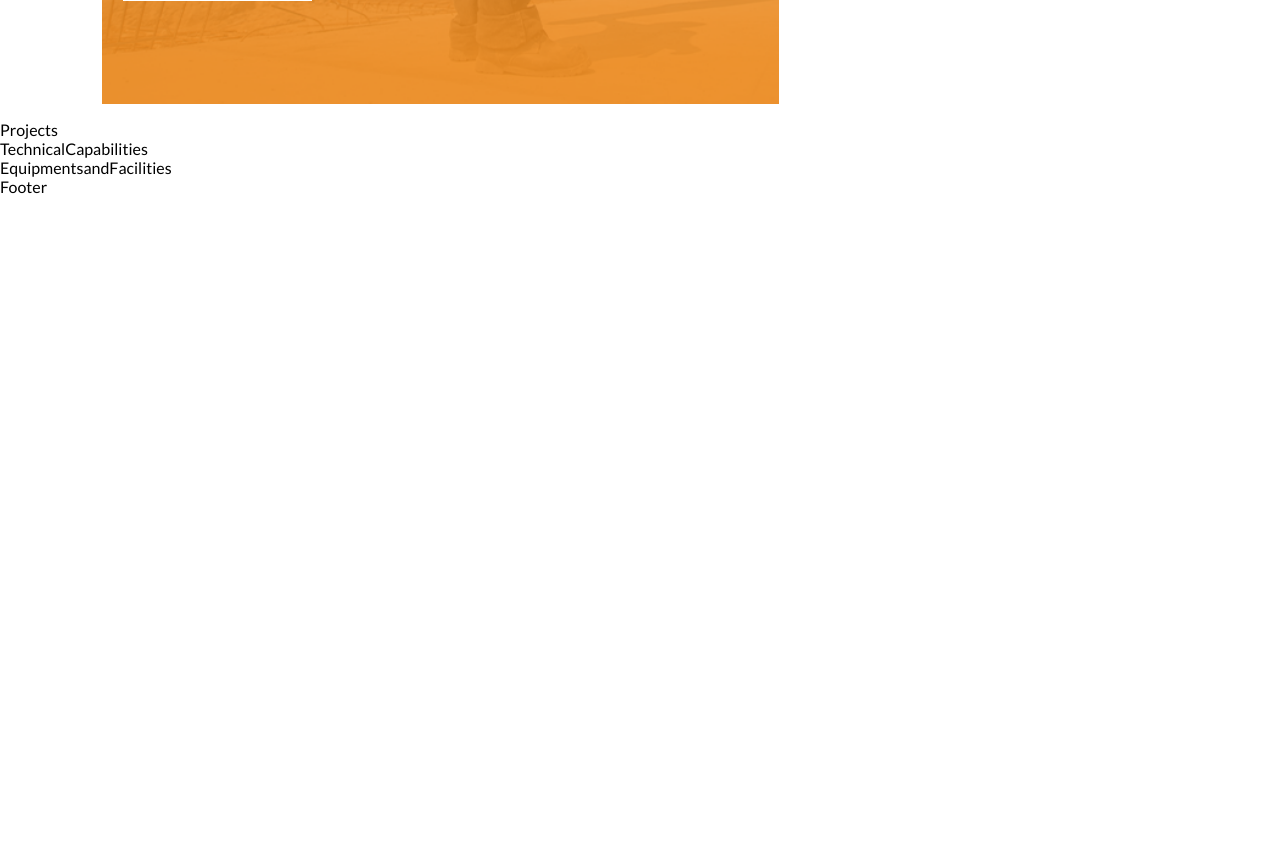
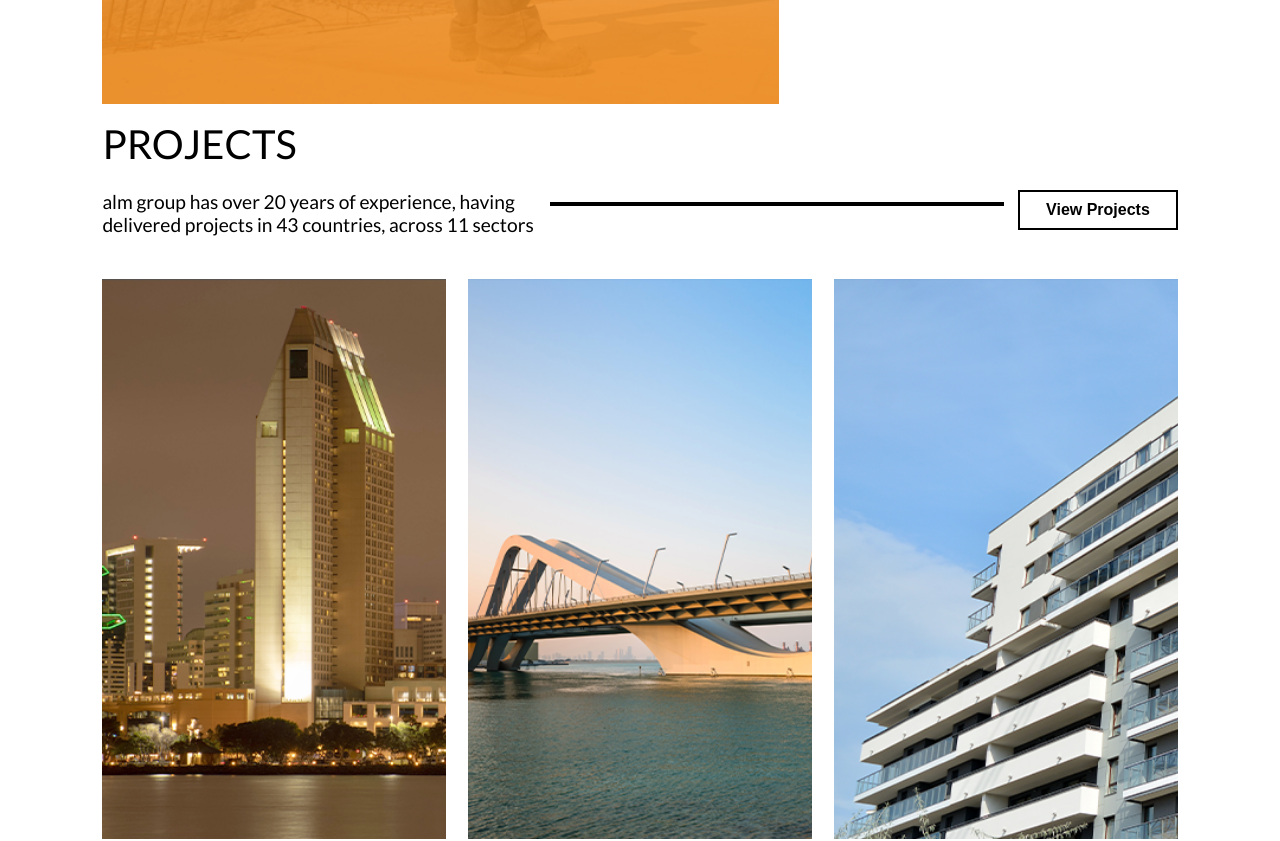
Before and after one commit to shahzaibansari123/Shezi-PSDtoReactJS-Frontend, a React (Create React App) app: page / in a window 1280 px wide. Shown: the part 2300-3141 px from the top of the page. Before the commit the page ends 2496 px from the top, so only its background shows below. Built offline with nearby package versions, Linux system fonts and the light colour scheme.

Commit message:
project section done

```diff
--- a/src/App.js
+++ b/src/App.js
@@ -1,4 +1,4 @@
-import { Navbar } from "./components";
+// import { Navbar } from "./components";
 import "./App.css";
 import {
   Home,
--- a/src/container/Home/Home.jsx
+++ b/src/container/Home/Home.jsx
@@ -5,7 +5,7 @@ import {
   ProductandServices,
   TechnicalCapabilities,
   EquipmentandFacilities,
-  Contactus,
+  // Contactus,
   Projects,
 } from "../../container";
 import {Navbar, Footer} from '../../components'
--- a/src/container/ProductandServices/ProductandServices.css
+++ b/src/container/ProductandServices/ProductandServices.css
@@ -53,20 +53,13 @@
   width: 170%;
 }
 
-.rightcontent {
-  /* background-image: url("../../assets/CompanyProfilebg.jpg"); */
-  /* background-repeat: no-repeat; */
-  /* background-size: cover; */
-  /* height: 72vh; */
-  width: 100%;
-}
-
 .logosvg1 {
   position: relative;
   top: 8%;
   left: 3%;
   height: 35px;
   width: 35px;
+  display: none;
 }
 
 .title1 {
@@ -76,6 +69,7 @@
   color: rgb(255, 255, 255);
   font-weight: 500;
   font-size: 1.5rem;
+  display: none;
 }
 
 .subtitle {
@@ -85,22 +79,44 @@
   color: rgb(255, 255, 255);
   font-weight: 300;
   font-size: 1.3rem;
+  display: none;
 }
 
 .line2 {
-  margin-top: 0%;
+  margin-top: 3%;
   margin-left: 3%;
   width: 28%;
   height: 0;
   border: 2px solid #ffffff;
   display: inline-block;
+  display: none;
 }
 
 .arrow {
-  margin-right: 0%;
-  margin-left: 60%;
-  margin-top: 3%;
+  margin-right: 5%;
+  margin-left: 90%;
+  margin-top: -3%;
   transition: all 0.4s ease-in-out;
+  display: none;
+}
+
+.hover-effect:hover {
+  background-color: rgb(0, 0, 0);
+  opacity: 0.8;
+  transition: all 0.4s ease-in-out;
+}
+
+.leftcontent:hover > * {
+  display: flex;
+  transition: all 0.8s ease-in-out;
+}
+
+.rightcontent {
+  /* background-image: url("../../assets/CompanyProfilebg.jpg"); */
+  /* background-repeat: no-repeat; */
+  /* background-size: cover; */
+  /* height: 72vh; */
+  width: 100%;
 }
 
 .righttext {
--- a/src/container/ProductandServices/ProductandServices.jsx
+++ b/src/container/ProductandServices/ProductandServices.jsx
@@ -18,7 +18,7 @@ const ProductsandServices = () => {
           Precast Concrete Production.
         </p>
         <div className="maincontent">
-          <div className="leftcontent">
+          <div className="leftcontent hover-effect">
             <img className="logosvg1" src={images.logosvg} alt="svg" />
             <p className="title1">ALM AASHTO</p>
             <p className="subtitle">
@@ -27,7 +27,7 @@ const ProductsandServices = () => {
             </p>
 
             <span className="line2"></span>
-            <a href="#" className="arrow">
+            <a href="#blank" className="arrow">
               <AiOutlineArrowRight size={40} color="white" />
             </a>
           </div>
--- a/src/container/Projects/Projects.css
+++ b/src/container/Projects/Projects.css
@@ -0,0 +1,174 @@
+#projects {
+  height: 100vh;
+  width: 100%;
+}
+
+.projects-container {
+  margin: 0% 8%;
+  height: 100vh;
+
+}
+
+.ptitle {
+  font-size: 2.5rem;
+  text-transform: uppercase;
+  font-weight: 500;
+}
+
+.content {
+  width: 100%;
+  display: flex;
+  flex-direction: row;
+  margin-top: 2%;
+}
+.pheading {
+  width: 55%;
+}
+
+.htext {
+  font-size: 1.2rem;
+  text-transform: lowercase;
+  font-weight: 500;
+  width: 100%;
+}
+
+.linediv {
+  width: 60%;
+}
+
+.pline {
+  margin-top: 2%;
+  margin-left: 2%;
+  margin-right: 2%;
+  width: 95%;
+  height: 0;
+  border: 2px solid #000000;
+  display: inline-block;
+}
+
+.p-buttondiv {
+  width: 20%;
+}
+.pbutton {
+  width: 100%;
+  height: 5vh;
+  background-color: transparent;
+  border-style: none;
+  border: 2px solid black;
+  margin: 0%;
+  font-weight: 700;
+  color: rgb(0, 0, 0);
+  cursor: pointer;
+  font-size: 1rem;
+}
+
+.pbutton:hover {
+  background-color: #ed8c22;
+  transition: all 0.4s ease-in-out;
+}
+
+.projectlist {
+  display: flex;
+  align-items: center;
+  justify-content: space-between;
+  flex-direction: row;
+  margin-top: 2%;
+  margin-right: 0%;
+  margin-left: 0%;
+}
+
+.projectitem1 {
+  background-image: url("../../assets/project1.png");
+  background-repeat: no-repeat;
+  background-size: cover;
+  margin-right: 1%;
+  margin-left: 0%;
+  height: 70vh;
+  margin-top: 2%;
+  margin-bottom: 2%;
+  width: 100%;
+}
+.projectitem2 {
+  background-image: url("../../assets/project2.png");
+  background-repeat: no-repeat;
+  background-size: cover;
+  margin-right: 1%;
+  margin-left: 1%;
+  height: 70vh;
+  margin-top: 2%;
+  margin-bottom: 2%;
+  width: 100%;
+}
+.projectitem3 {
+  background-image: url("../../assets/project3.png");
+  background-repeat: no-repeat;
+  background-size: cover;
+  margin-right: 0%;
+  margin-left: 1%;
+  height: 70vh;
+  margin-top: 2%;
+  margin-bottom: 2%;
+  width: 100%;
+}
+
+.p-logosvg {
+  position: relative;
+  top: 8%;
+  left: 4%;
+  height: 35px;
+  width: 35px;
+  display: none;
+}
+
+.p-title {
+  margin-top: 75%;
+  margin-left: 4%;
+  margin-right: 2%;
+  color: rgb(255, 255, 255);
+  font-weight: 500;
+  font-size: 1.5rem;
+  display: none;
+}
+
+.p-subtitle {
+  margin-top: 7%;
+  margin-left: 4%;
+  margin-right: 2%;
+  color: rgb(255, 255, 255);
+  font-weight: 500;
+  font-size: 1.2rem;
+  display: none;
+}
+
+.p-line {
+  margin-top: 7%;
+  margin-left: 4%;
+  width: 50%;
+  height: 0;
+  border: 2px solid #ffffff;
+  display: inline-block;
+  display: none;
+}
+
+.p-arrow {
+  margin-right: 0%;
+  margin-left: 86%;
+  margin-top: -5.5%;
+  transition: all 0.4s ease-in-out;
+  width: 50px;
+  display: none;
+}
+
+/* //hover effect  */
+.hover-effect:hover {
+  background-color: black;
+  opacity: 0.8;
+  transition: all 0.4s ease-in-out;
+}
+
+.projectitem1:hover > *,
+.projectitem2:hover > *,
+.projectitem3:hover > * {
+  display: block;
+  transition: all 0.4s ease-in-out;
+}
--- a/src/container/Projects/Projects.jsx
+++ b/src/container/Projects/Projects.jsx
@@ -1,9 +1,70 @@
-import React from 'react'
+import React from "react";
+import "./Projects.css";
+import { AiOutlineArrowRight } from "react-icons/ai";
+import { images } from "../../constants";
 
 const Projects = () => {
   return (
-    <div>Projects</div>
-  )
-}
+    <div id="projects">
+      <div className="projects-container">
+        <p className="ptitle">Projects</p>
+        <div className="content">
+          <div className="pheading">
+            <p className="htext">
+              ALM group has over 20 years of Experience, having delivered
+              projects in 43 countries, across 11 sectors
+            </p>
+          </div>
+          <div className="linediv">
+            <div className="pline"></div>
+          </div>
+          <div className="p-buttondiv">
+            <button className="pbutton" type="button">
+              View Projects
+            </button>
+          </div>
+        </div>
+        <div className="projectlist">
+          <div className="projectitem1 hover-effect">
+            <img className="p-logosvg" src={images.logosvg} alt="svg" />
+            <p className="p-title">ALM AASHTO</p>
+            <p className="p-subtitle">
+              YAS CLUB, SHARJAH PRECAST CONCRETE WORKS
+            </p>
 
-export default Projects
+            <span className="p-line"></span>
+            <a href="#blank" className="p-arrow">
+              <AiOutlineArrowRight size={40} color="white" />
+            </a>
+          </div>
+
+          <div className="projectitem2 hover-effect">
+            <img className="p-logosvg" src={images.logosvg} alt="svg" />
+            <p className="p-title">ALM AASHTO</p>
+            <p className="p-subtitle">
+              YAS CLUB, ABUDHABI PRECAST CONCRETE WORKS
+            </p>
+
+            <span className="p-line"></span>
+            <a href="#blank" className="p-arrow">
+              <AiOutlineArrowRight size={40} color="white" />
+            </a>
+          </div>
+
+          <div className="projectitem3 hover-effect">
+            <img className="p-logosvg" src={images.logosvg} alt="svg" />
+            <p className="p-title">ALM AASHTO</p>
+            <p className="p-subtitle">YAS CLUB, AJMAN PRECAST CONCRETE WORKS</p>
+
+            <span className="p-line"></span>
+            <a href="#blank" className="p-arrow">
+              <AiOutlineArrowRight size={40} color="white" />
+            </a>
+          </div>
+        </div>
+      </div>
+    </div>
+  );
+};
+
+export default Projects;
--- a/src/index.css
+++ b/src/index.css
@@ -16,5 +16,5 @@
   box-sizing: border-box;
   padding: 0;
   margin: 0;
-  scroll-behavior: smooth;
+  /* scroll-behavior: smooth; */
 }
```
